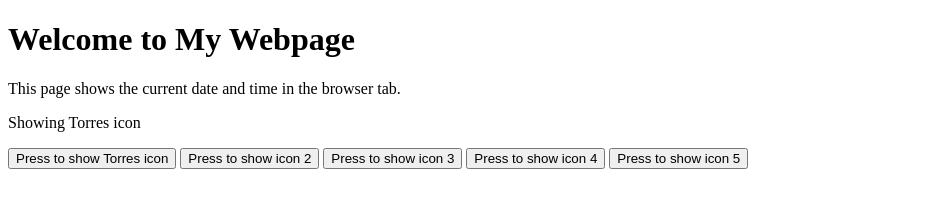
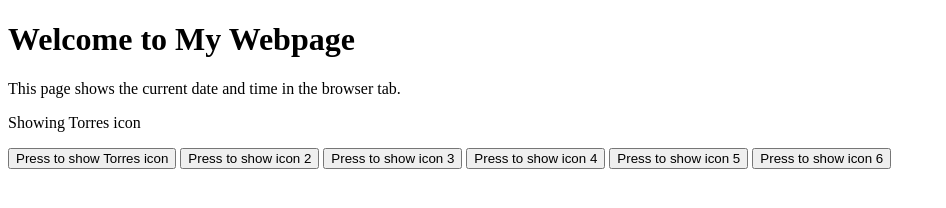
Before and after one commit to ohsdee/Clock, a plain HTML site: page index.html in a window 1280 px wide. Shown: the whole page, without its empty margins (0-946 px from the left). Drawn offline with Linux system fonts and the light colour scheme.

Commit message:
add icon6

```diff
--- a/index.html
+++ b/index.html
@@ -44,6 +44,7 @@
     <button onclick="changeFavicon('icon3.png', 'Showing icon 3')">Press to show icon 3</button>
     <button onclick="changeFavicon('icon4.png', 'Showing icon 4')">Press to show icon 4</button>
     <button onclick="changeFavicon('icon5.png', 'Showing icon 5')">Press to show icon 5</button>
+    <button onclick="changeFavicon('icon6.png', 'Showing icon 6')">Press to show icon 6</button>
 
 
 </body>
```
Also changed, not shown: icon6.png (added).
